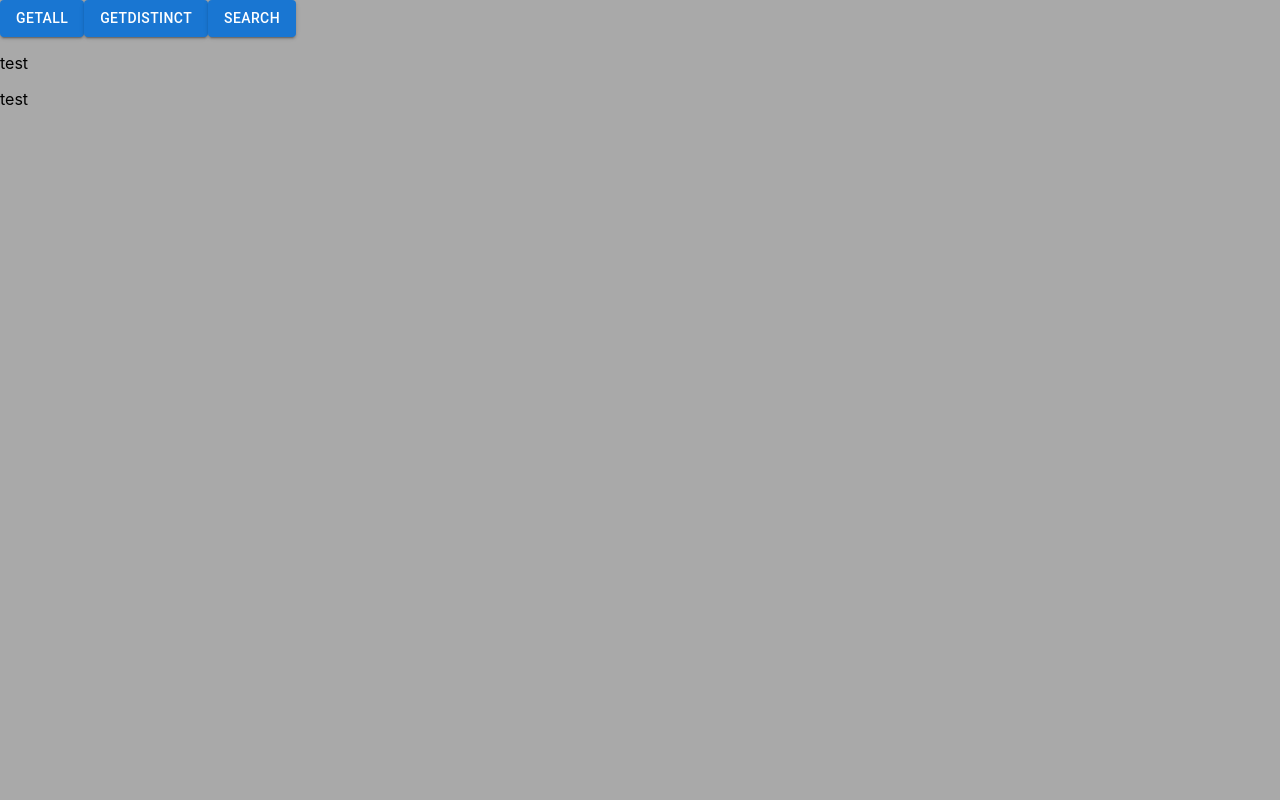
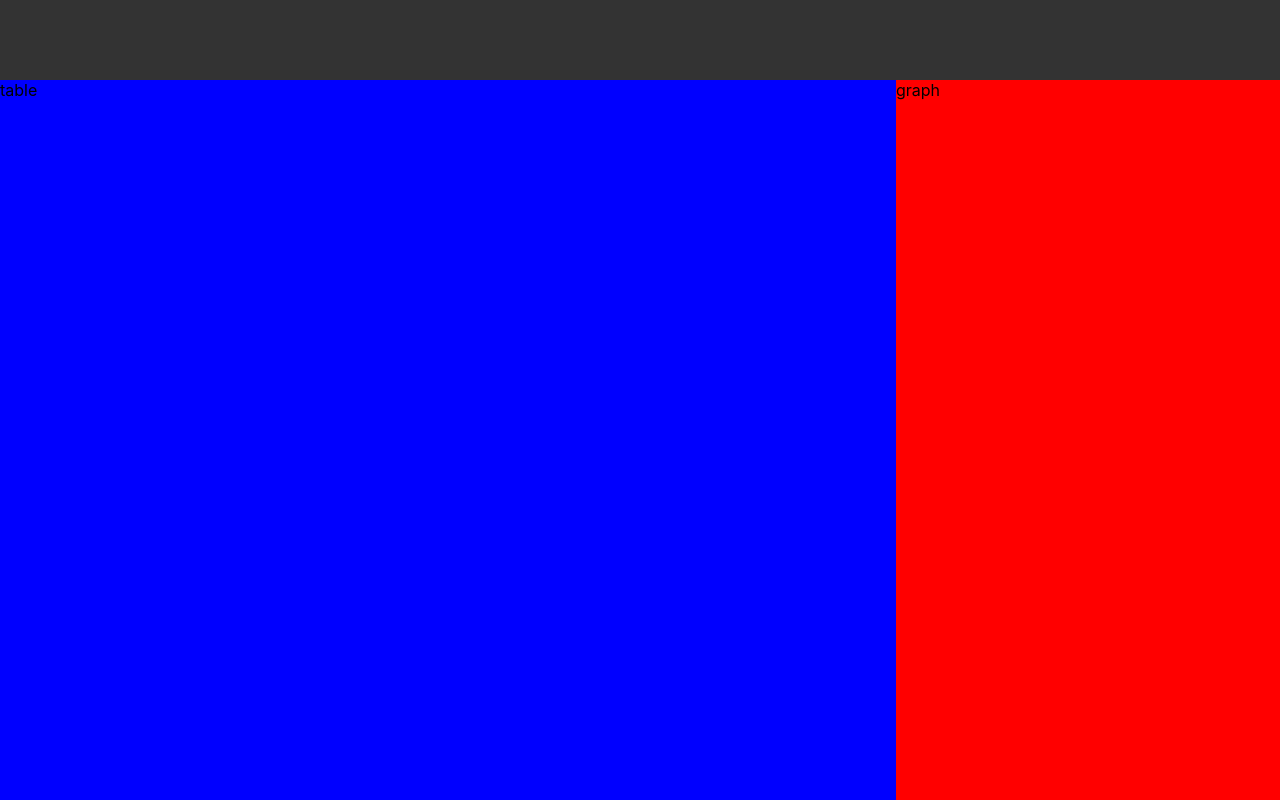
Before and after one commit to Coudini/dev-academy-2022-exercise-toni-salminen, a React (Create React App) app in the folder front-end/: page / in a window 1280 px wide. Built offline with nearby package versions, Linux system fonts and the light colour scheme.

Commit message:
init layout and DropdownList

```diff
--- a/front-end/src/components/App.js
+++ b/front-end/src/components/App.js
@@ -2,9 +2,8 @@ import logo from '../logo.svg';
 import './styles/App.css';
 import Button from '@mui/material/Button';
 import React, {useState, useEffect} from 'react';
-import BackendConnection from './BackendConnection'
-
-import { useParams } from "react-router-dom";
+import BackendConnection from './BackendConnection';
+import DropdownList from './DropdownList';
 
 const App = () => {
 
@@ -14,7 +13,6 @@ const App = () => {
   const getAll = async () => {
     const x = await BackendConnection.getAll();
     console.log(x);
-    //setTestData(String(x[0].farmname));
   }
   const getDistinct = async () => {
     const x = await BackendConnection.getDistinct();
@@ -27,6 +25,23 @@ const App = () => {
 
   return (
     <div className="App">
+      <div className="topBar">
+{/*
+        <DropdownList>
+          farms={['1','2','3']}
+        </DropdownList>
+ */}
+      </div>
+      <div className="container">
+        <div className="table">
+          table
+        </div>
+        <div className="graph">
+          graph
+        </div>
+      </div>
+
+      {/*
       <Button
         variant="contained"
         onClick={()=>getAll()}>
@@ -42,10 +57,8 @@ const App = () => {
         onClick={()=>search()}>
           search
       </Button>
-      <p>test</p>
-      <div>
-        {testData}
-      </div>
+      */}
+
     </div>
   );
 }
--- /dev/null
+++ b/front-end/src/components/DropdownList.js
@@ -0,0 +1,8 @@
+import React, {useState} from 'react';
+
+const DropdownList = ({farms}) => {
+    const [selected, setSelected] = useState('All');
+
+}
+
+export default DropdownList;
--- a/front-end/src/components/styles/App.css
+++ b/front-end/src/components/styles/App.css
@@ -1,15 +1,34 @@
 body {
-    background-color: rgb(169, 169, 169);
+    background-color: rgb(255, 255, 255);
+}
+
+.container {
+    top: 10%;
+    width: 100%;
+    height: 100%;
+    background-color: rgb(64, 157, 174);
+    position: fixed;
 }
 
 .topBar {
-    width: "100%";
+    overflow: hidden;
+    background-color: #333;
+    position: fixed;
+    top: 0;
+    width: 100%;
+    height: 10%;
 }
 
 .table {
-    width: "100%";
+    width: 70%;
+    height: 100%;
+    float: left;
+    background-color: blue;
 }
 
 .graph {
-    width: "100%";
+    width: 30%;
+    height: 100%;
+    float: right;
+    background-color: red;
 }
```
